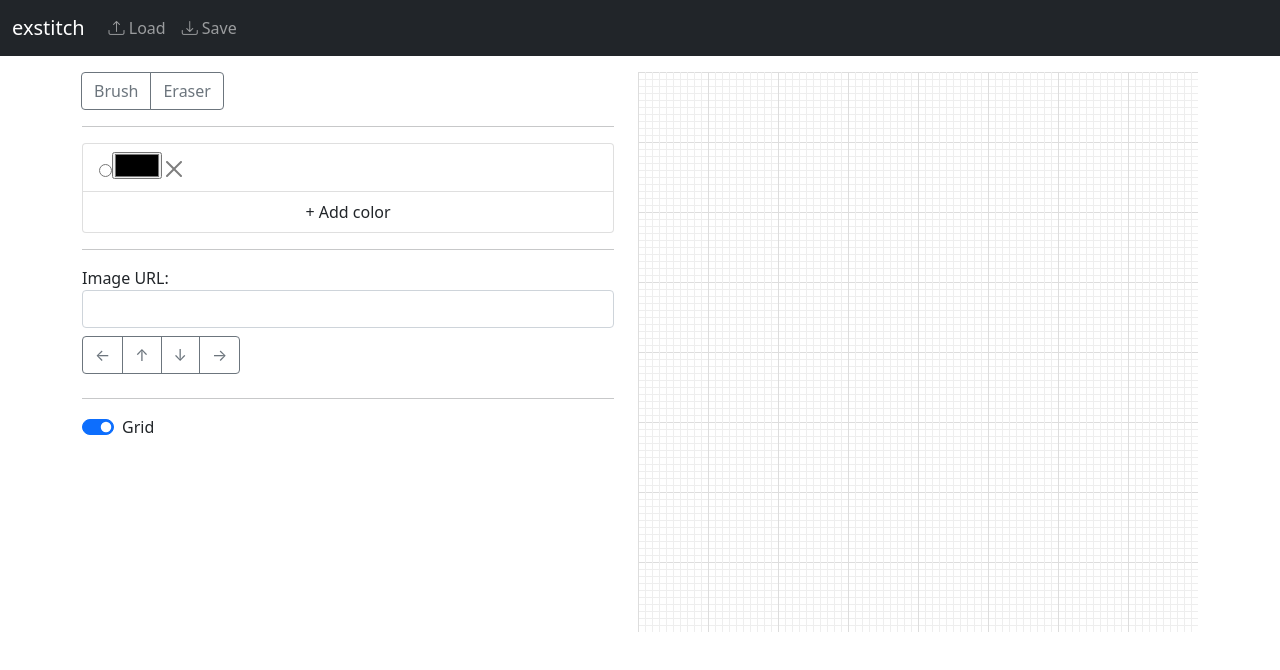
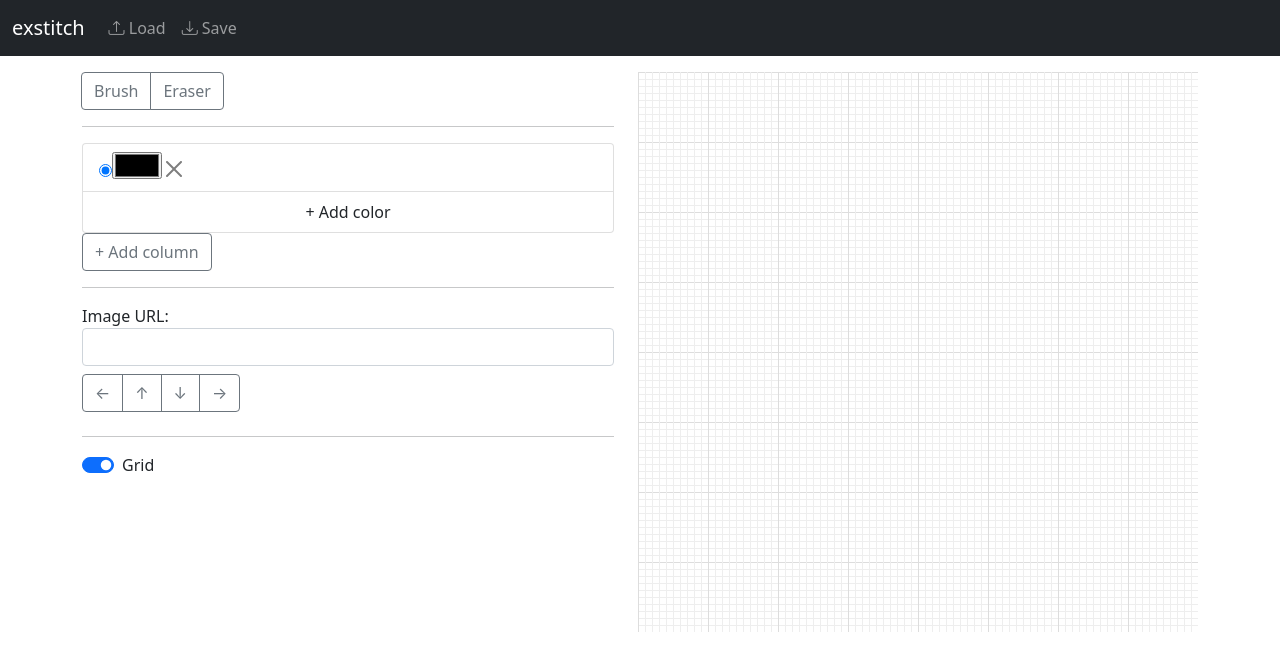
Before and after one commit to monman53/exstitch, a React (Create React App) app: page / in a window 1280 px wide. Shown: the top 670 px of the page. Built offline with nearby package versions, Linux system fonts and the light colour scheme.

Commit message:
Implement column logic

```diff
--- a/package.json
+++ b/package.json
@@ -6,12 +6,14 @@
     "@testing-library/jest-dom": "^5.16.2",
     "@testing-library/react": "^12.1.4",
     "@testing-library/user-event": "^13.5.0",
+    "@types/clone": "^2.1.1",
     "@types/jest": "^27.4.1",
     "@types/node": "^16.11.26",
     "@types/react": "^17.0.41",
     "@types/react-dom": "^17.0.14",
     "bootstrap": "^5.1.3",
     "bootstrap-icons": "^1.8.1",
+    "clone": "^2.1.2",
     "gh-pages": "^3.2.3",
     "husky": "^7.0.4",
     "lint-staged": "^12.3.7",
--- a/src/Palette.tsx
+++ b/src/Palette.tsx
@@ -1,4 +1,5 @@
 import React from "react";
+import clone from "clone";
 import { StateContext } from "./State"
 
 export interface PaletteStateType {
@@ -11,20 +12,24 @@ export interface PaletteStateType {
     selected: number,
   }[],
   selectedColumns: number,
-  idCounter: number,
+  idCounter: number, // TODO: rename id to key
+  columnKeyCounter: number,
+};
+
+const initColumnState = {
+  key: 0,
+  colors: [{ key: 0, value: "#000000" }],
+  selected: 0,
 };
 
 export const initPaletteState: PaletteStateType = {
   brushType: 1,
   columns: [
-    {
-      key: 0,
-      colors: [{ key: 0, value: "#000000" }],
-      selected: 0,
-    },
+    initColumnState,
   ],
   selectedColumns: 0,
   idCounter: 1,
+  columnKeyCounter: 1,
 }
 
 export function BrushType() {
@@ -58,31 +63,49 @@ export function Palette() {
   const state = stateContext.state;
   const setState = stateContext.setState;
 
-  const handleColorSelectedChange = (key: number) => {
+  const handleColorSelectedChange = (column_key: number, key: number) => {
     return () => {
       let palette = state.palette;
+      palette.selectedColumns = column_key;
       palette.columns[palette.selectedColumns].selected = key;
       setState({ ...state, palette: palette })
     }
   };
 
-  const handleColorChange = (key: number) => {
+  const handleColorChange = (column_key: number, key: number) => {
     return (event: React.ChangeEvent<HTMLInputElement>) => {
       const new_color = event.target.value;
       const palette = state.palette;
       //TODO: Optimize here
-      const array_idx = palette.columns[palette.selectedColumns].colors.findIndex(color => color.key === key);
+      const array_idx = palette.columns[column_key].colors.findIndex(color => color.key === key);
       if (array_idx !== -1) {
-        palette.columns[palette.selectedColumns].colors[array_idx].value = new_color;
-        palette.columns[palette.selectedColumns].selected = key;
+        palette.selectedColumns = column_key;
+        palette.columns[column_key].selected = key;
+        palette.columns[column_key].colors[array_idx].value = new_color;
         setState({ ...state, palette: palette })
       }
     }
   };
 
+  const handleAddColumn = () => {
+    const palette = state.palette;
+    const len = palette.columns.length;
+    if (len === 0) {
+      palette.columns.push(initColumnState);
+    } else {
+      let new_column = clone(palette.columns[len - 1]);
+      new_column.key = palette.columnKeyCounter;
+      palette.columns.push(new_column);
+    }
+    palette.columnKeyCounter += 1;
+    setState({ ...state, palette: palette })
+  };
+
   const handleAddColor = () => {
     const palette = state.palette;
-    palette.columns[palette.selectedColumns].colors.push({ key: palette.idCounter, value: "#000000" });
+    for (let column of palette.columns) {
+      column.colors.push({ key: palette.idCounter, value: "#000000" });
+    }
     palette.idCounter += 1;
     setState({ ...state, palette: palette })
   };
@@ -91,25 +114,30 @@ export function Palette() {
     return () => {
       const palette = state.palette;
       //TODO: Optimize here
-      const array_idx = palette.columns[palette.selectedColumns].colors.findIndex(color => color.key === key);
-      console.log(array_idx)
+      for (let column of palette.columns) {
+        const array_idx = column.colors.findIndex(color => color.key === key);
         if (array_idx !== -1) {
           // Delete one element
-        palette.columns[palette.selectedColumns].colors.splice(array_idx, 1);
+          column.colors.splice(array_idx, 1);
+        }
+      }
       setState({ ...state, palette: palette })
-      }
     }
   }
 
   return (
+    <div>
+      {state.palette.columns.map((column) => {
+        return (
           <div className="list-group">
-      {state.palette.columns[state.palette.selectedColumns].colors.map((c) => {
-        const key = c.key;
-        const id = "color_input_" + String(key);
+            {column.colors.map((color) => {
+              const key = color.key;
+              const id = "color_input_" + String(column.key) + " " + String(key);
+              const checked = state.palette.selectedColumns === column.key && column.selected === key;
               return (
                 <label htmlFor={id} className="list-group-item" style={{ cursor: "pointer" }}>
-            <input type="radio" id={id} name="color_input" onChange={handleColorSelectedChange(key)} />
-            <input type="color" value={c.value} onChange={handleColorChange(key)} />
+                  <input type="radio" id={id} name="color_input" onChange={handleColorSelectedChange(column.key, key)} checked={checked} />
+                  <input type="color" value={color.value} onChange={handleColorChange(column.key, key)} />
                   <button className="btn-close" onClick={handleRemoveColor(key)}></button>
                 </label>
               )
@@ -117,4 +145,8 @@ export function Palette() {
             <button className="list-group-item" onClick={handleAddColor}>+ Add color</button>
           </div>
         );
+      })}
+      <button className="btn btn-outline-secondary" onClick={handleAddColumn}>+ Add column</button>
+    </div>
+  );
 }
```
Also changed, not shown: 1 other file (tests, documents, lock files or other folders). Lines whose indentation alone changed are shown as unchanged.
